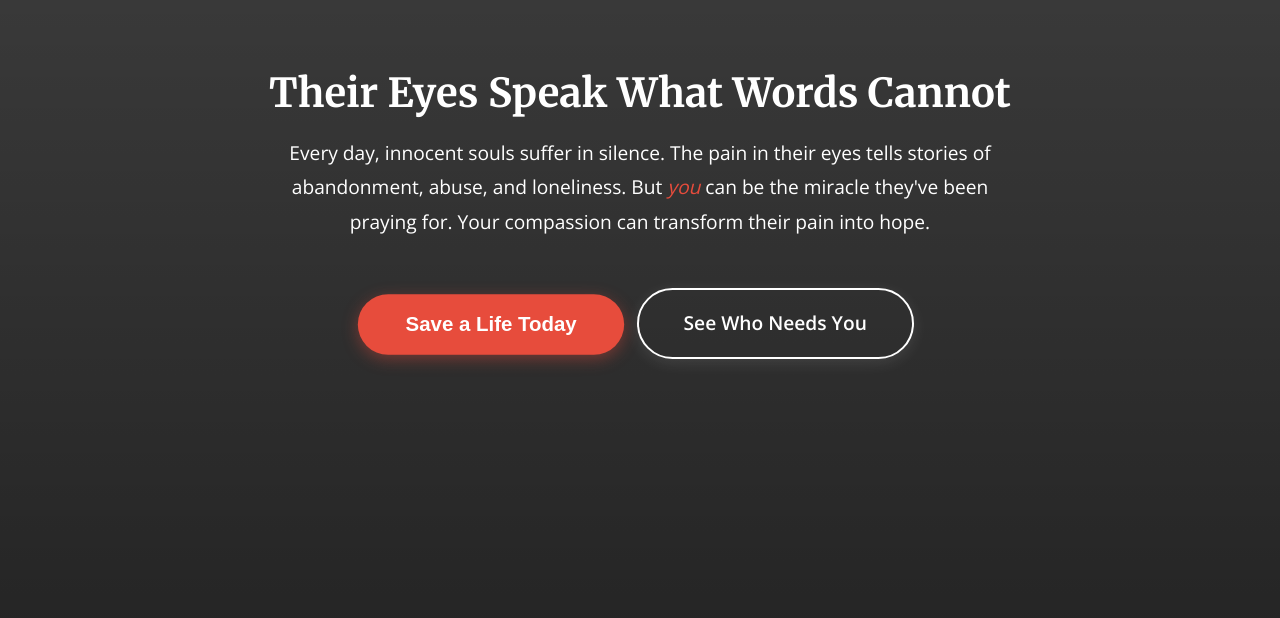
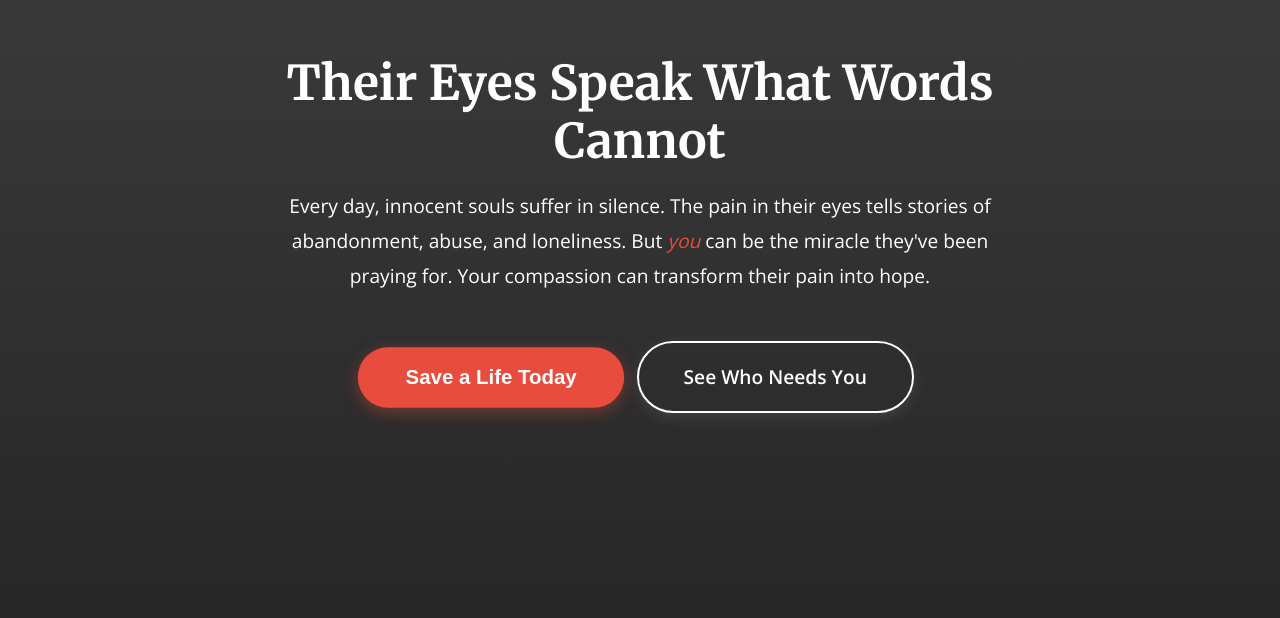
Before and after one commit to sameerkhen00/Paws, a plain HTML site: page index.html in a window 1280 px wide. Shown: the part 182-800 px from the top of the page. Drawn offline with nearby package versions, Linux system fonts and the light colour scheme.

Commit message:
index.html

```diff
--- a/index.html
+++ b/index.html
@@ -28,7 +28,7 @@
     }
     header {
       background: linear-gradient(rgba(0,0,0,0.75), rgba(0,0,0,0.85)), url('header-banner.png') no-repeat center center/cover;
-      height: 100vh;
+      height: 105vh;
       display: flex;
       align-items: center;
       justify-content: center;
@@ -40,7 +40,7 @@
       padding: 0 2rem;
     }
     header h1 {
-      font-size: 2.5rem;
+      font-size: 3.0rem;
       margin-bottom: 1.2rem;
       line-height: 1.2;
     }
```
